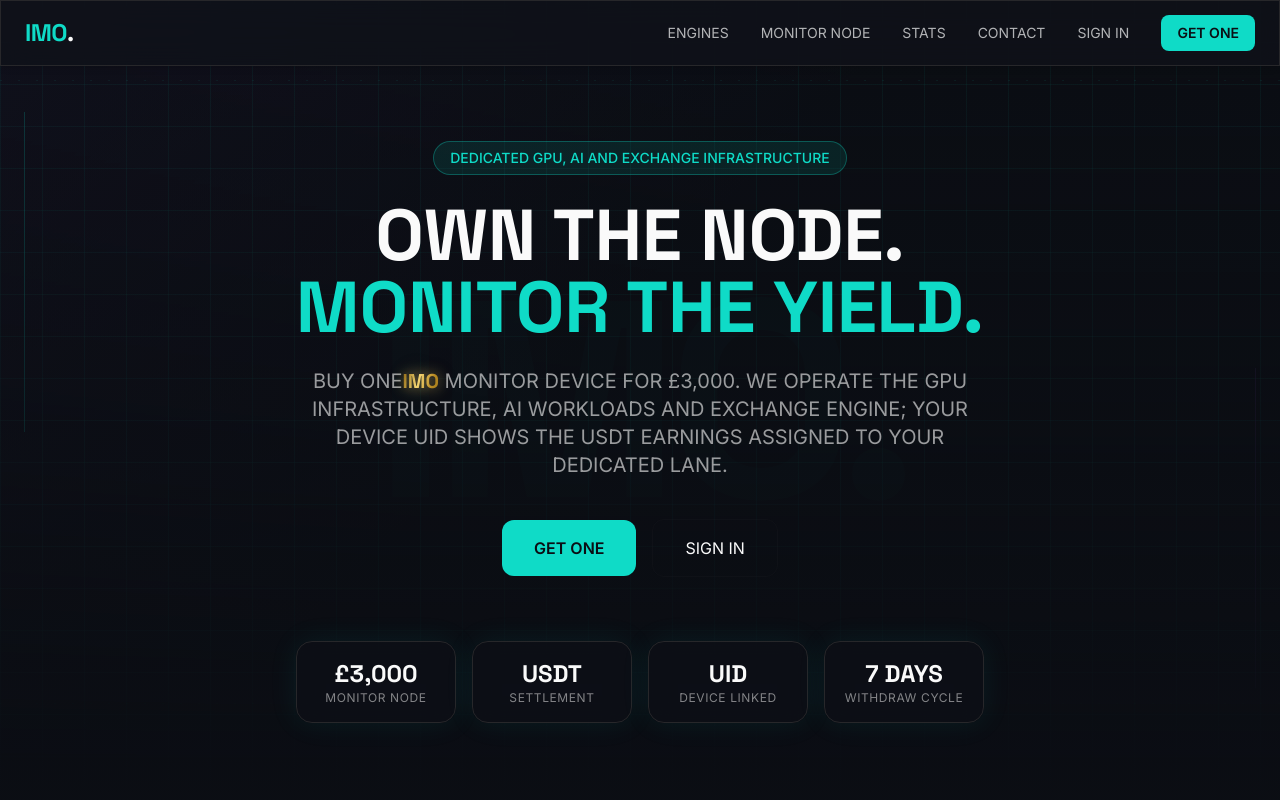
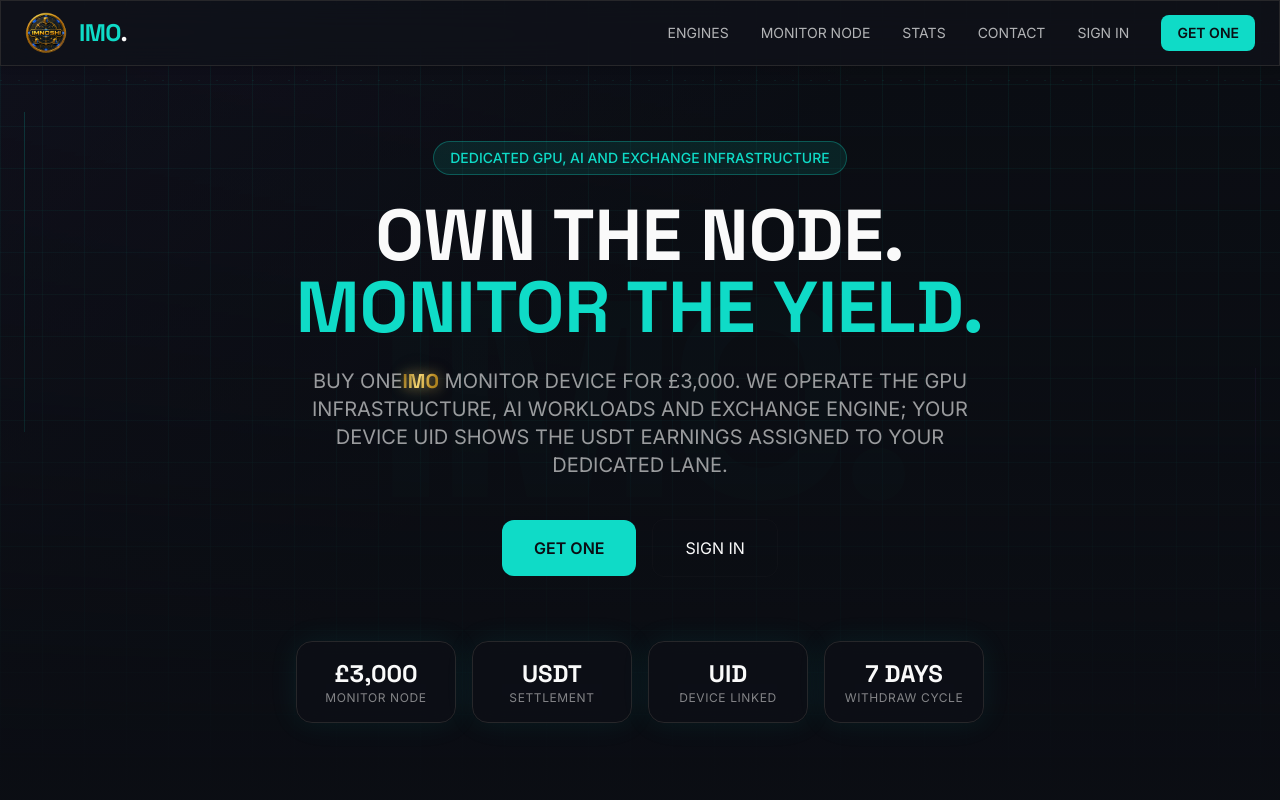
Before and after one commit to variablevar/supreme-broccoli, a Next.js app in the folder apps/platform/: page / in a window 1280 px wide. Shown: the top 800 px of the page. Built offline with nearby package versions, Linux system fonts and the light colour scheme.

Commit message:
feat(branding): restore logo and favicon

```diff
--- a/apps/platform/components/admin/BrandLogo.tsx
+++ b/apps/platform/components/admin/BrandLogo.tsx
@@ -1,6 +1,23 @@
+import Image from 'next/image';
 import { cn } from '@/lib/utils';
 
 type Props = { size?: number; showWordmark?: boolean; priority?: boolean; className?: string; wordmarkClassName?: string; flippable?: boolean };
-export function BrandLogo({ className, wordmarkClassName }: Props) {
-  return <span data-no-translate className={cn('inline-flex font-space text-2xl font-bold tracking-tight text-primary', className, wordmarkClassName)}>Imo<span aria-hidden="true" className="text-foreground">.</span></span>;
+export function BrandLogo({ size = 44, showWordmark = true, priority = false, className, wordmarkClassName }: Props) {
+  return (
+    <span data-no-translate className={cn('inline-flex items-center gap-3', className)}>
+      <Image
+        src="/brand/imnoshi-logo.png"
+        alt="Imnoshi logo"
+        width={size}
+        height={size}
+        priority={priority}
+        className="shrink-0 select-none object-contain"
+      />
+      {showWordmark ? (
+        <span className={cn('font-space text-2xl font-bold tracking-tight text-primary', wordmarkClassName)}>
+          Imo<span aria-hidden="true" className="text-foreground">.</span>
+        </span>
+      ) : null}
+    </span>
+  );
 }
--- a/apps/platform/components/shared/BrandLogo.tsx
+++ b/apps/platform/components/shared/BrandLogo.tsx
@@ -1,6 +1,23 @@
+import Image from 'next/image';
 import { cn } from '@/lib/utils';
 
 type Props = { size?: number; showWordmark?: boolean; priority?: boolean; className?: string; wordmarkClassName?: string; flippable?: boolean };
-export function BrandLogo({ className, wordmarkClassName }: Props) {
-  return <span data-no-translate className={cn('inline-flex font-space text-2xl font-bold tracking-tight text-primary', className, wordmarkClassName)}>Imo<span aria-hidden="true" className="text-foreground">.</span></span>;
+export function BrandLogo({ size = 44, showWordmark = true, priority = false, className, wordmarkClassName }: Props) {
+  return (
+    <span data-no-translate className={cn('inline-flex items-center gap-3', className)}>
+      <Image
+        src="/brand/imnoshi-logo.png"
+        alt="Imnoshi logo"
+        width={size}
+        height={size}
+        priority={priority}
+        className="shrink-0 select-none object-contain"
+      />
+      {showWordmark ? (
+        <span className={cn('font-space text-2xl font-bold tracking-tight text-primary', wordmarkClassName)}>
+          Imo<span aria-hidden="true" className="text-foreground">.</span>
+        </span>
+      ) : null}
+    </span>
+  );
 }
```
Also changed, not shown: apps/platform/app/icon.png (added), apps/platform/public/brand/imnoshi-logo.png (added).
